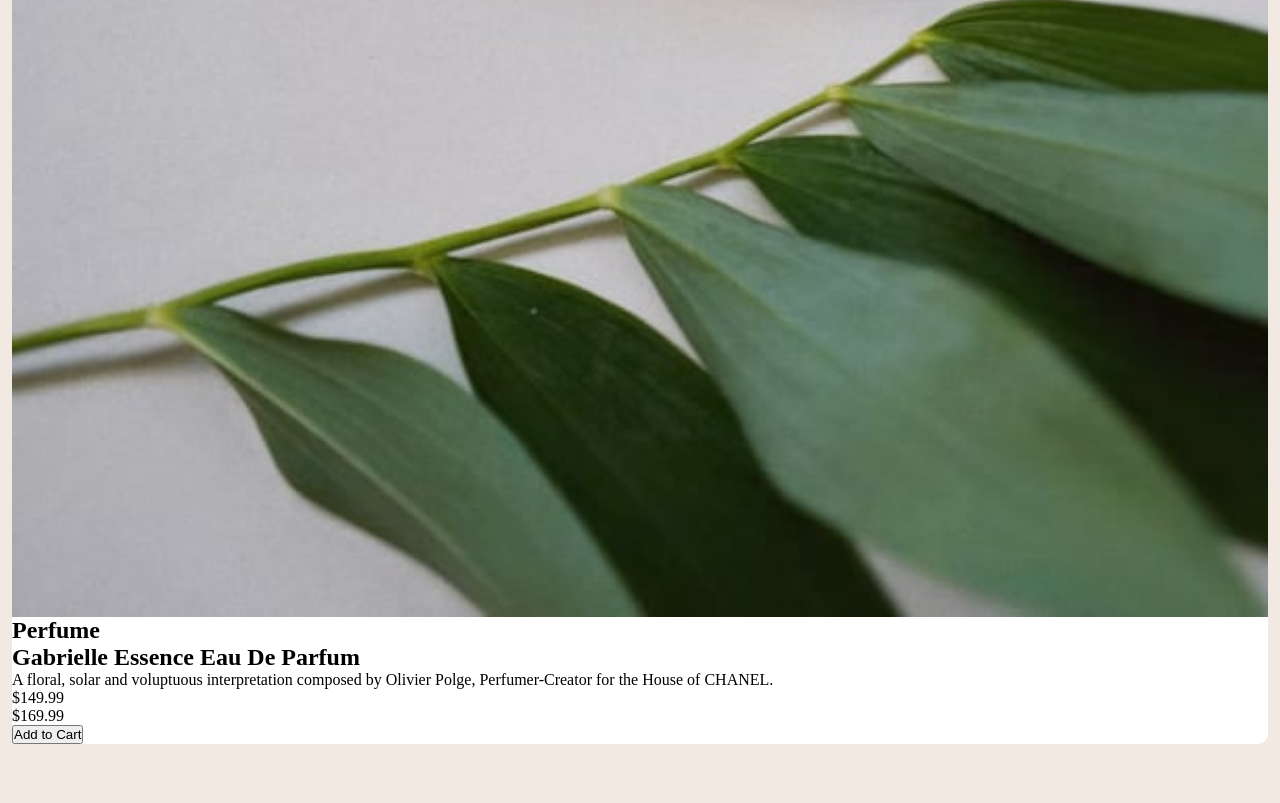
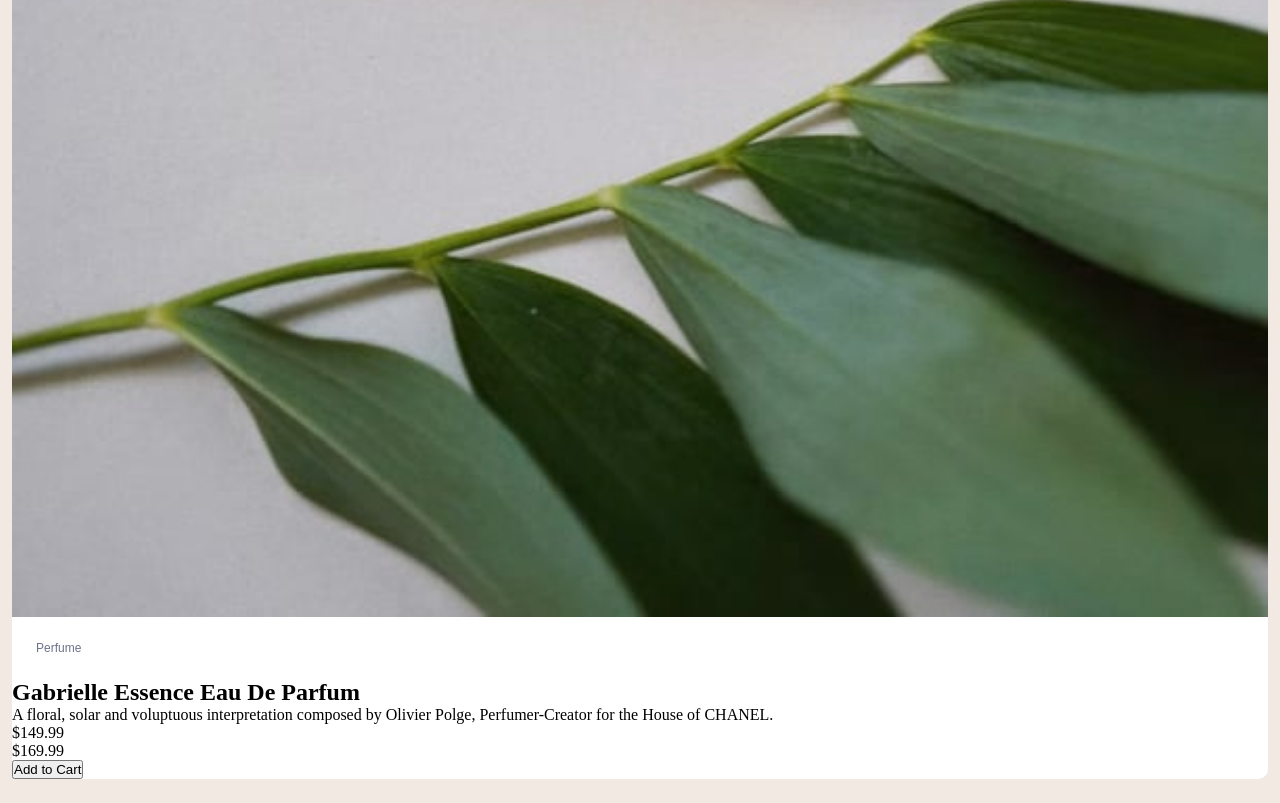
Before and after one commit to loki-pepe/product-preview-card, a plain HTML site: page index.html in a window 1280 px wide. Shown: the part 1291-2094 px from the top of the page. Before the commit the page ends 2059 px from the top, so only its background shows below. Drawn offline with Linux system fonts and the light colour scheme.

Commit message:
set h2 margin

```diff
--- a/styles/styles.css
+++ b/styles/styles.css
@@ -29,6 +29,12 @@ body {
     padding: 24px 12px;
 }
 
+h2 {
+    color: var(--aurometal);
+    font: var(--overline);
+    margin: 24px;
+}
+
 img {
     display: block;
     width: 100%;
```
